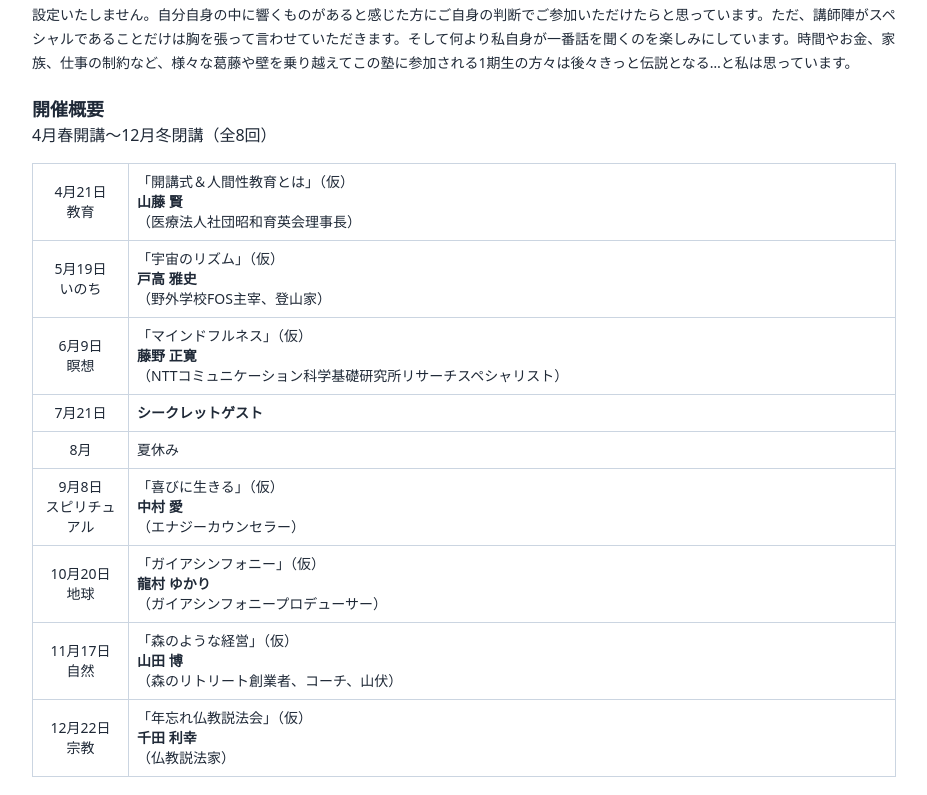
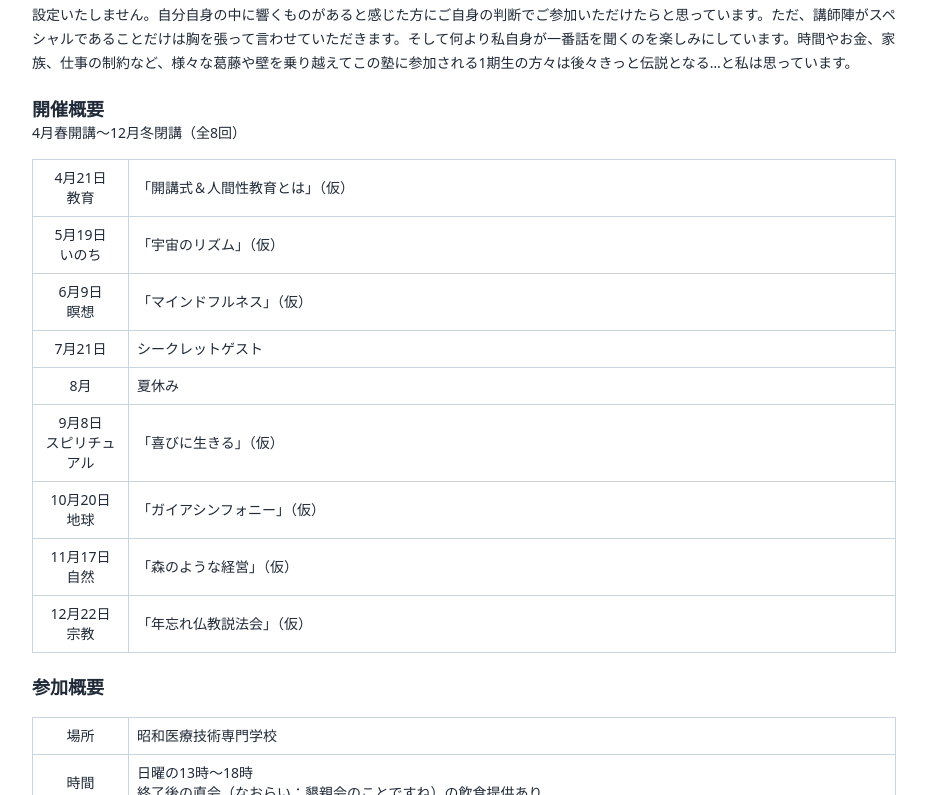
Before and after one commit to showa-ikueikai/sandojuku-web, a Next.js app: page /seminar-2024 in a window 1280 px wide. Shown: the part 545-1340 px from the top of the page, without its empty margins (176-1103 px from the left). Built offline with nearby package versions, Linux system fonts and the light colour scheme.

Commit message:
講演者を削除

```diff
--- a/app/(pages)/seminar-2024/page.tsx
+++ b/app/(pages)/seminar-2024/page.tsx
@@ -20,7 +20,7 @@ const Page = () => {
       </div>
       <section id="schedule" className="my-5 px-4">
         <h3 className="text-md font-semibold sm:text-lg">開催概要</h3>
-        <p className="mb-4">4月春開講～12月冬閉講（全8回）</p>
+        <p className="mb-4 text-sm">4月春開講～12月冬閉講（全8回）</p>
         <table className="w-full table-fixed border-collapse border border-slate-400">
           <tbody>
             <tr>
@@ -31,10 +31,6 @@ const Page = () => {
               </td>
               <td className="border border-slate-300 p-2 text-sm">
                 「開講式＆人間性教育とは」（仮）
-                <br />
-                <span className="font-semibold">山藤 賢</span>
-                <br />
-                （医療法人社団昭和育英会理事長）
               </td>
             </tr>
             <tr>
@@ -45,10 +41,6 @@ const Page = () => {
               </td>
               <td className="border border-slate-300 p-2 text-sm">
                 「宇宙のリズム」（仮）
-                <br />
-                <span className="font-semibold">戸高 雅史</span>
-                <br />
-                （野外学校FOS主宰、登山家）
               </td>
             </tr>
             <tr>
@@ -59,10 +51,6 @@ const Page = () => {
               </td>
               <td className="border border-slate-300 p-2 text-sm">
                 「マインドフルネス」（仮）
-                <br />
-                <span className="font-semibold">藤野 正寛</span>
-                <br />
-                （NTTコミュニケーション科学基礎研究所リサーチスペシャリスト）
               </td>
             </tr>
             <tr>
@@ -70,7 +58,7 @@ const Page = () => {
                 7月21日
               </td>
               <td className="border border-slate-300 p-2 text-sm">
-                <span className="font-semibold">シークレットゲスト</span>
+                シークレットゲスト
               </td>
             </tr>
             <tr>
@@ -89,10 +77,6 @@ const Page = () => {
               </td>
               <td className="border border-slate-300 p-2 text-sm">
                 「喜びに生きる」（仮）
-                <br />
-                <span className="font-semibold">中村 愛</span>
-                <br />
-                （エナジーカウンセラー）
               </td>
             </tr>
             <tr>
@@ -103,10 +87,6 @@ const Page = () => {
               </td>
               <td className="border border-slate-300 p-2 text-sm">
                 「ガイアシンフォニー」（仮）
-                <br />
-                <span className="font-semibold">龍村 ゆかり</span>
-                <br />
-                （ガイアシンフォニープロデューサー）
               </td>
             </tr>
             <tr>
@@ -117,10 +97,6 @@ const Page = () => {
               </td>
               <td className="border border-slate-300 p-2 text-sm">
                 「森のような経営」（仮）
-                <br />
-                <span className="font-semibold">山田 博</span>
-                <br />
-                （森のリトリート創業者、コーチ、山伏）
               </td>
             </tr>
             <tr>
@@ -131,10 +107,6 @@ const Page = () => {
               </td>
               <td className="border border-slate-300 p-2 text-sm">
                 「年忘れ仏教説法会」（仮）
-                <br />
-                <span className="font-semibold">千田 利幸</span>
-                <br />
-                （仏教説法家）
               </td>
             </tr>
           </tbody>
--- a/src/shared/data.tsx
+++ b/src/shared/data.tsx
@@ -278,7 +278,7 @@ export const bookData: BookProps = {
 
 export const informtionData: InformationProps = {
   header: {
-    title: "2024年版　山藤塾ご案内",
+    title: "2024年版 山藤塾ご案内",
   },
   callToAction: {
     text: "詳細はこちら",
```
